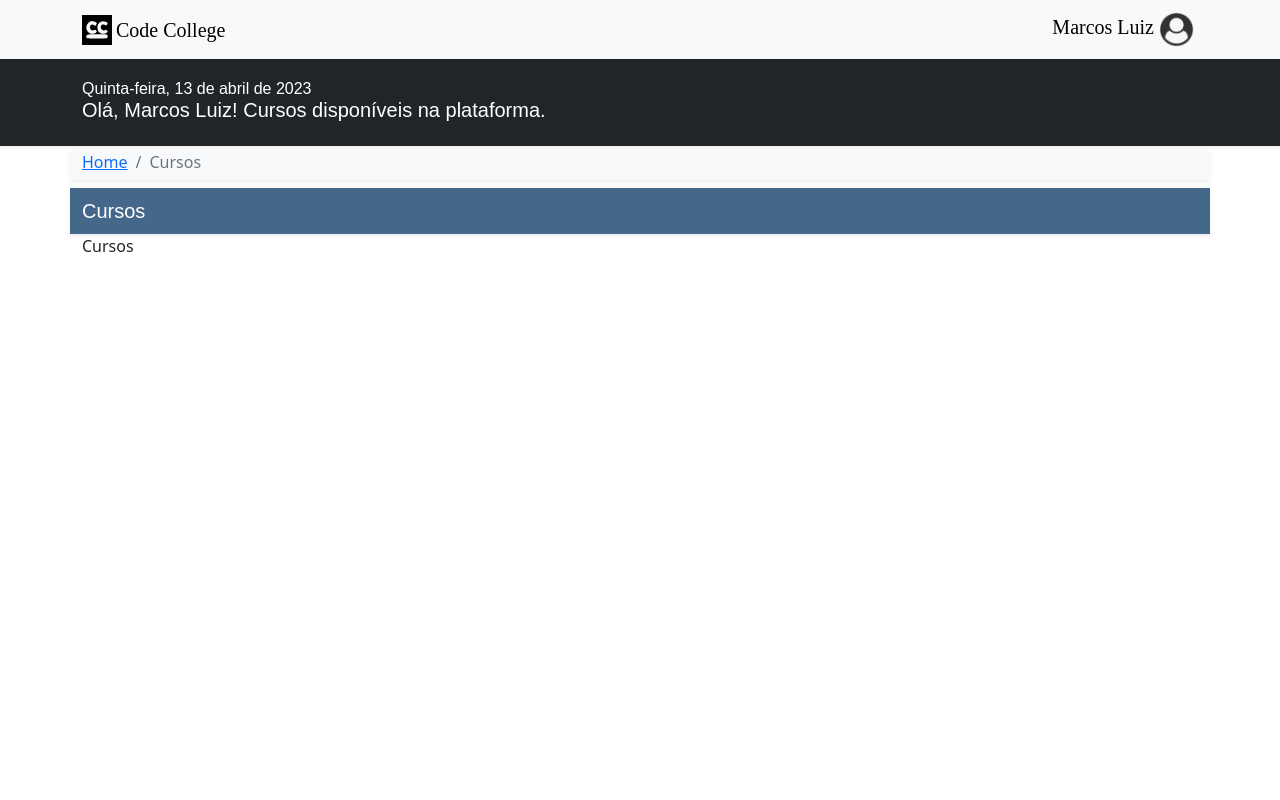
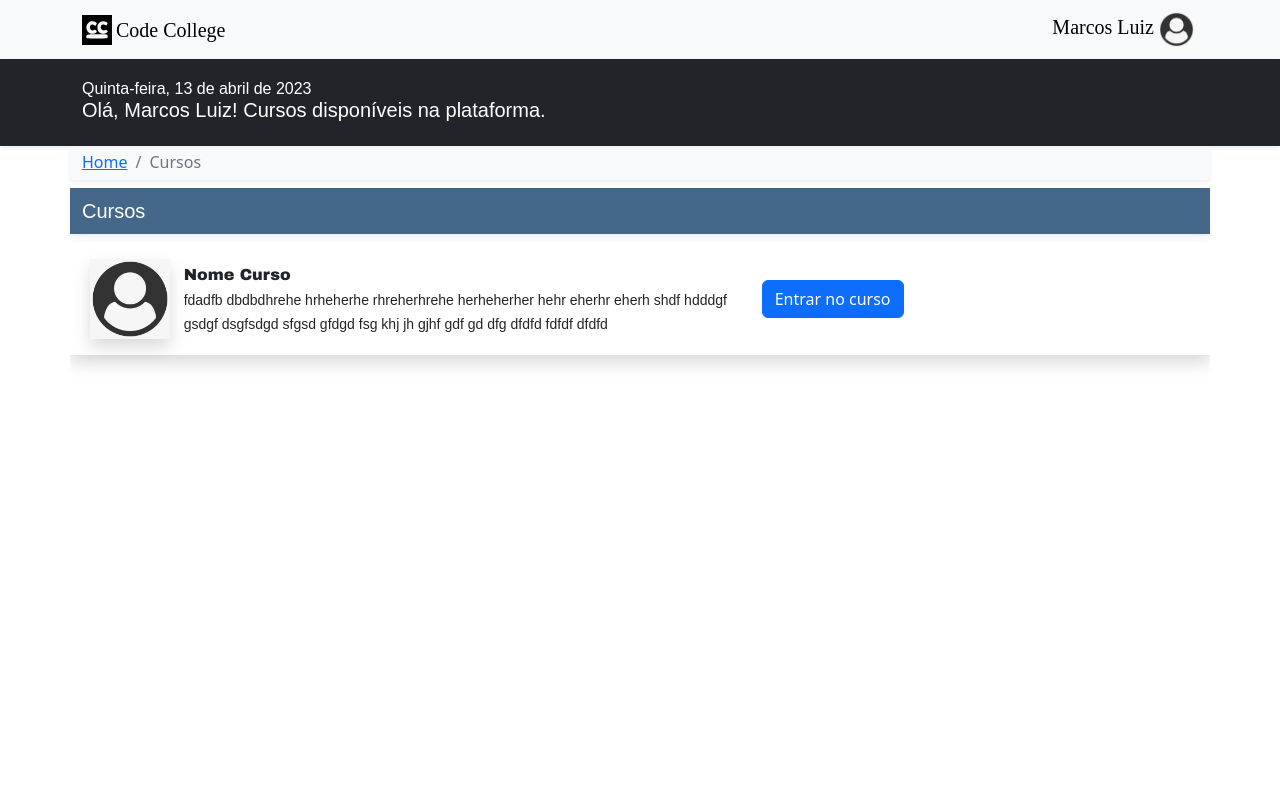
Before and after one commit to williamlims/codecollege-web, a React (Create React App) app: page /home/courses in a window 1280 px wide. Shown: the top 800 px of the page. Built offline with nearby package versions, Linux system fonts and the light colour scheme.

Commit message:
update page courses

```diff
--- a/public/index.html
+++ b/public/index.html
@@ -1,5 +1,5 @@
 <!DOCTYPE html>
-<html lang="en">
+<html lang="en" style="height: 100%;">
   <head>
     <meta charset="utf-8" />
     <meta name="viewport" content="width=device-width, initial-scale=1" />
@@ -28,11 +28,11 @@
     <title>Code College - Plataforma de Treinamento</title>
     <script id="react-dotenv" src="http://localhost:3000/login/env.js"></script>
   </head>
-  <body>
+  <body style="height: 100%;">
     <noscript
       >Você precisa habilitar o Javascript em sem navegador para visualizar a
       aplicação.</noscript
     >
-    <div id="root"></div>
+    <div id="root" style="height: 100%;"></div>
   </body>
 </html>
--- a/src/pages/home/courses/Courses.js
+++ b/src/pages/home/courses/Courses.js
@@ -5,8 +5,12 @@ import NavMain from '../../../components/navMain/NavMain';
 import Footer from '../../../components/footer/Footer';
 import Breadcrumb from 'react-bootstrap/Breadcrumb';
 import Nav from 'react-bootstrap/Nav';
+import Row from 'react-bootstrap/Row';
+import Col from 'react-bootstrap/Col';
 import { NavLink } from 'react-router-dom';
 import TabInfo from '../../../components/tab/TabInfo';
+import user from '../../../assets/userMain.png';
+import Button from 'react-bootstrap/Button';
 
 function Courses() {
     const path = {
@@ -22,8 +26,22 @@ function Courses() {
             <NavMain nameUser="Marcos Luiz" messageUser="Cursos disponíveis na plataforma."/>
             <BreadcrumbPath path={path.element}/>
             <TabInfo info="Cursos"/>
-            <Container style={{height:800}}>
-                Cursos
+            <Container style={{height:600}} className='overflow-auto'>
+                <Row className='shadow mt-2 p-2'>
+                    <Col sm={3} xs={2} md={2} lg={2} xl={1} className='d-flex align-items-center'>
+                        <img src={user} width="80" height="80"
+                                style={{borderBlockColor:'black'}} className=" shadow d-inline-block align-top" alt="pho" />
+                    </Col>
+                    <Col sm={5} xs={12} md={6} lg={6} xl={6} className='text-break m-2 p-1'>
+                        <span style={{fontFamily:'Arial Black', fontSize: 16}}>Nome Curso</span> < br/>
+                        <span style={{fontFamily:'Arial', fontSize: 14}}>fdadfb dbdbdhrehe hrheherhe rhreherhrehe herheherher hehr eherhr eherh shdf hdddgf gsdgf dsgfsdgd sfgsd gfdgd fsg khj jh gjhf gdf gd dfg dfdfd fdfdf dfdfd </span>
+                    </Col>
+                    <Col sm={3} xs={4} md={4} lg={3} xl={3} className='m-2 p-1 d-flex align-items-center'>
+                        <Button as={NavLink} to="/home/courses/5" variant="primary">
+                            Entrar no curso
+                        </Button>
+                    </Col>
+                </Row>
             </Container>
             <Footer />
 
```
